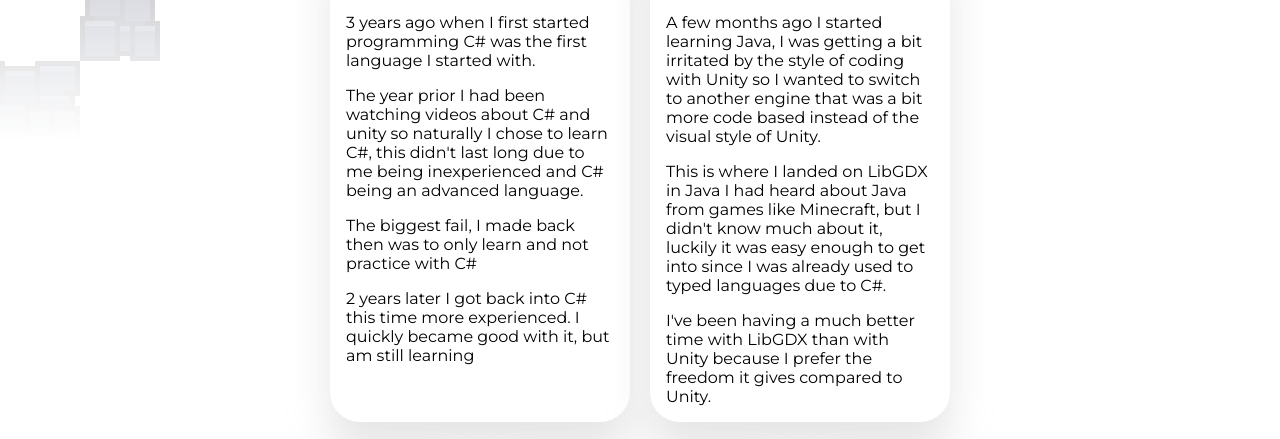
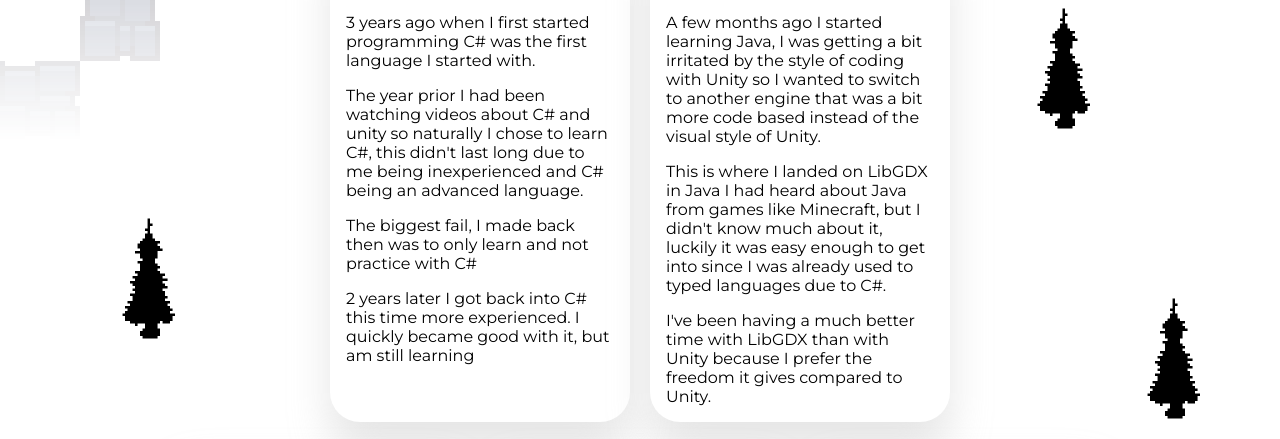
Before and after one commit to nuggetInc/portefolio, a plain HTML site: page index.html in a window 1280 px wide. Shown: the part 819-1258 px from the top of the page. Drawn offline with Linux system fonts and the light colour scheme.

Commit message:
added page backround

```diff
--- a/css/style.css
+++ b/css/style.css
@@ -1,7 +1,8 @@
 body {
     margin: 0;
     padding: 0;
-    height: 300vh;
+    background: transparent url("../images/portfolioBackground.png") repeat;
+    background-size: 50vw;
 }
 
 * {
```
Also changed, not shown: images/portfolioBackground.png (added).
